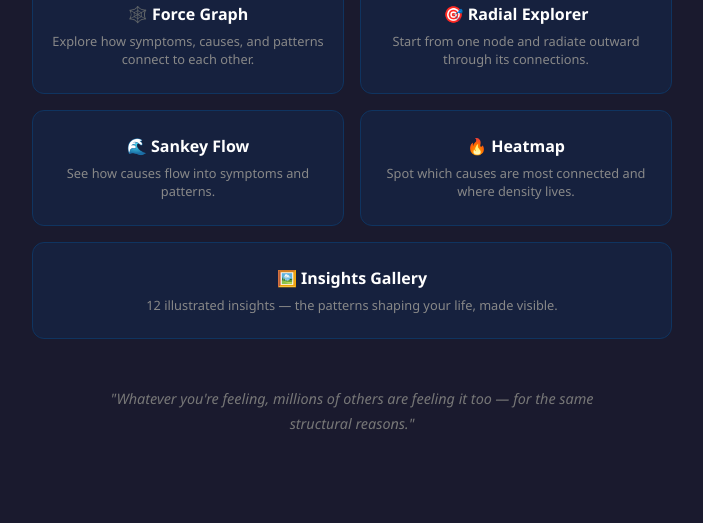
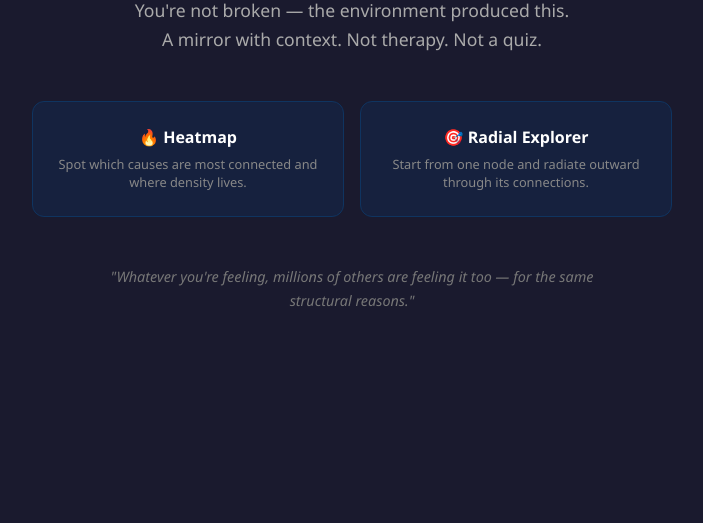
Before and after one commit to kashodiya/not-just-you-alone, a website: page index.html in a window 1280 px wide. Shown: the part 277-800 px from the top of the page, without its empty margins (288-991 px from the left). Drawn offline with Linux system fonts and the light colour scheme.

Commit message:
feat: limit landing page to Heatmap and Radial Explorer only

```diff
--- a/index.html
+++ b/index.html
@@ -105,25 +105,13 @@
     </p>
 
     <div class="cards">
-      <a class="card" href="apps/force-graph/index.html">
-        <h3>🕸️ Force Graph</h3>
-        <p>Explore how symptoms, causes, and patterns connect to each other.</p>
+      <a class="card" href="apps/heatmap/index.html">
+        <h3>🔥 Heatmap</h3>
+        <p>Spot which causes are most connected and where density lives.</p>
       </a>
       <a class="card" href="apps/radial-explorer/index.html">
         <h3>🎯 Radial Explorer</h3>
         <p>Start from one node and radiate outward through its connections.</p>
-      </a>
-      <a class="card" href="apps/sankey/index.html">
-        <h3>🌊 Sankey Flow</h3>
-        <p>See how causes flow into symptoms and patterns.</p>
-      </a>
-      <a class="card" href="apps/heatmap/index.html">
-        <h3>🔥 Heatmap</h3>
-        <p>Spot which causes are most connected and where density lives.</p>
-      </a>
-      <a class="card" href="apps/insights-gallery/index.html" style="grid-column: 1 / -1;">
-        <h3>🖼️ Insights Gallery</h3>
-        <p>12 illustrated insights — the patterns shaping your life, made visible.</p>
       </a>
     </div>
 
```
